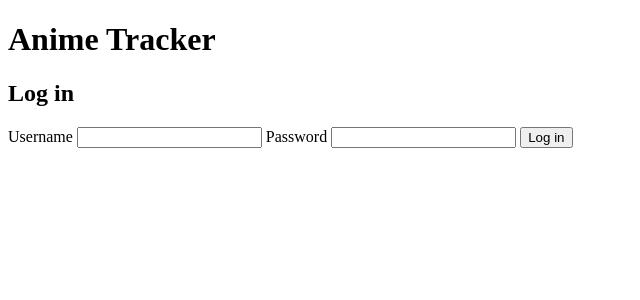
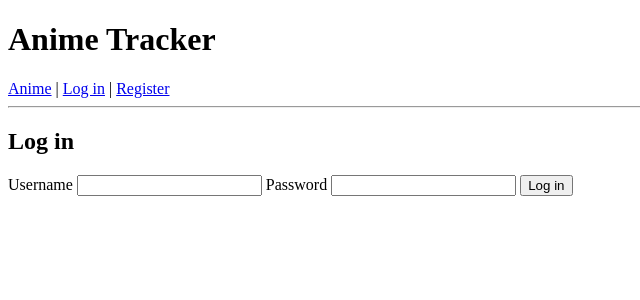
Before and after one commit to AnnieAnn2029/5cs045-task2-ChristieCamilleri, a PHP site: page /public/login.php in a window 1280 px wide. Shown: the top 300 px of the page, without its empty margins (0-640 px from the left). Run offline with PHP 8.4, Linux system fonts and the light colour scheme.

Commit message:
added nevegation menu

```diff
--- a/includes/twig.php
+++ b/includes/twig.php
@@ -3,3 +3,6 @@ require_once __DIR__ . '/../vendor/autoload.php';
 
 $loader = new \Twig\Loader\FilesystemLoader(__DIR__ . '/../templates');
 $twig = new \Twig\Environment($loader, ['autoescape' => 'html']);
+
+// Let every template see the session (who is logged in)
+$twig->addGlobal('session', $_SESSION);
--- a/templates/base.html.twig
+++ b/templates/base.html.twig
@@ -6,6 +6,18 @@
 </head>
 <body>
     <h1>Anime Tracker</h1>
+    <nav>
+        <a href="anime.php">Anime</a>
+        {# Shows different links depending on whether someone is logged in #}
+        {% if session.user_id is defined %}
+            | Logged in as {{ session.username }}
+            | <a href="logout.php">Log out</a>
+        {% else %}
+            | <a href="login.php">Log in</a>
+            | <a href="register.php">Register</a>
+        {% endif %}
+    </nav>
+    <hr>
     {% block content %}{% endblock %}
 </body>
 </html>
```
